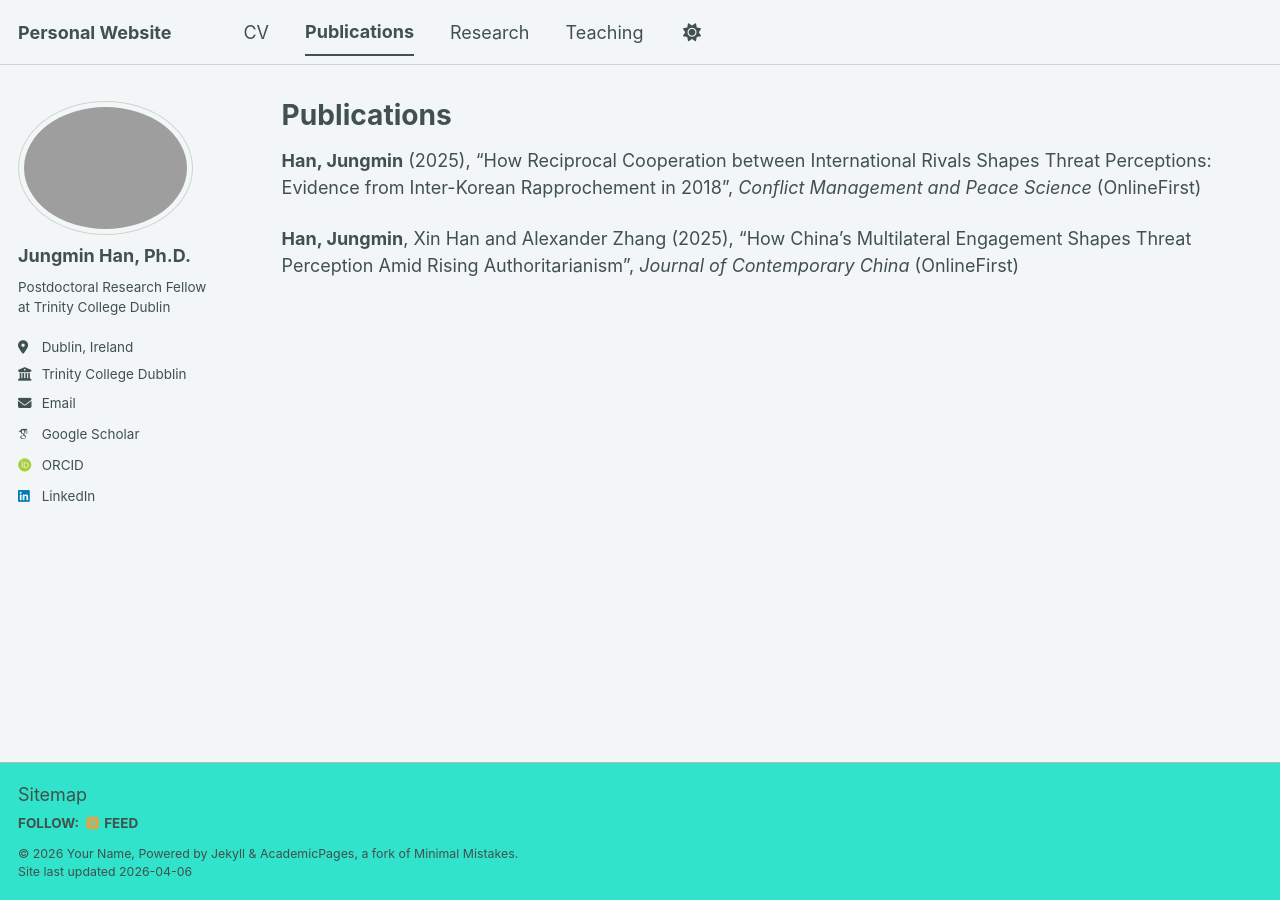
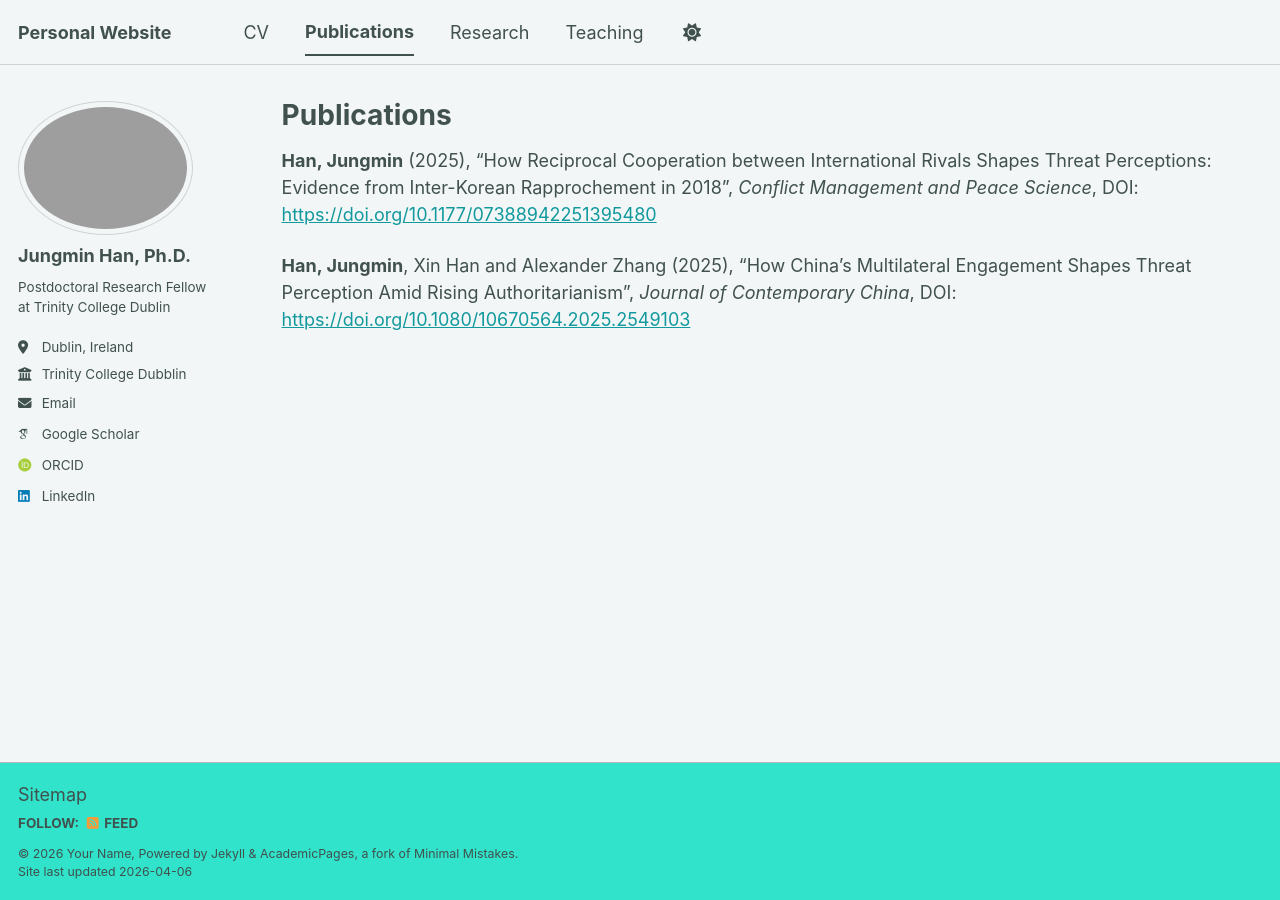
Before and after one commit to jungmin-lawrence-han/jungmin-lawrence-han.github.io, a Jekyll site: the page built from _pages/publications.md, in a window 1280 px wide. Built offline with Jekyll 4.4.1, drawn with Linux system fonts in a browser that asks for light colours; some web fonts are replaced; a script bundle is joined from its source files by our own code; library files that are not in the unit come from our copies.

Commit message:
Update publications.md

```diff
--- a/_pages/publications.md
+++ b/_pages/publications.md
@@ -5,6 +5,6 @@
 author_profile: true
 ---
 
-**Han, Jungmin** (2025), "How Reciprocal Cooperation between International Rivals Shapes Threat Perceptions: Evidence from Inter-Korean Rapprochement in 2018", _Conflict Management and Peace Science_ (OnlineFirst)
+**Han, Jungmin** (2025), "How Reciprocal Cooperation between International Rivals Shapes Threat Perceptions: Evidence from Inter-Korean Rapprochement in 2018", _Conflict Management and Peace Science_, DOI: [https://doi.org/10.1177/07388942251395480](https://doi.org/10.1177/07388942251395480)
 
-**Han, Jungmin**, Xin Han and Alexander Zhang (2025), "How China’s Multilateral Engagement Shapes Threat Perception Amid Rising Authoritarianism", _Journal of Contemporary China_ (OnlineFirst)
+**Han, Jungmin**, Xin Han and Alexander Zhang (2025), "How China’s Multilateral Engagement Shapes Threat Perception Amid Rising Authoritarianism", _Journal of Contemporary China_, DOI: [https://doi.org/10.1080/10670564.2025.2549103](https://doi.org/10.1080/10670564.2025.2549103)
```
